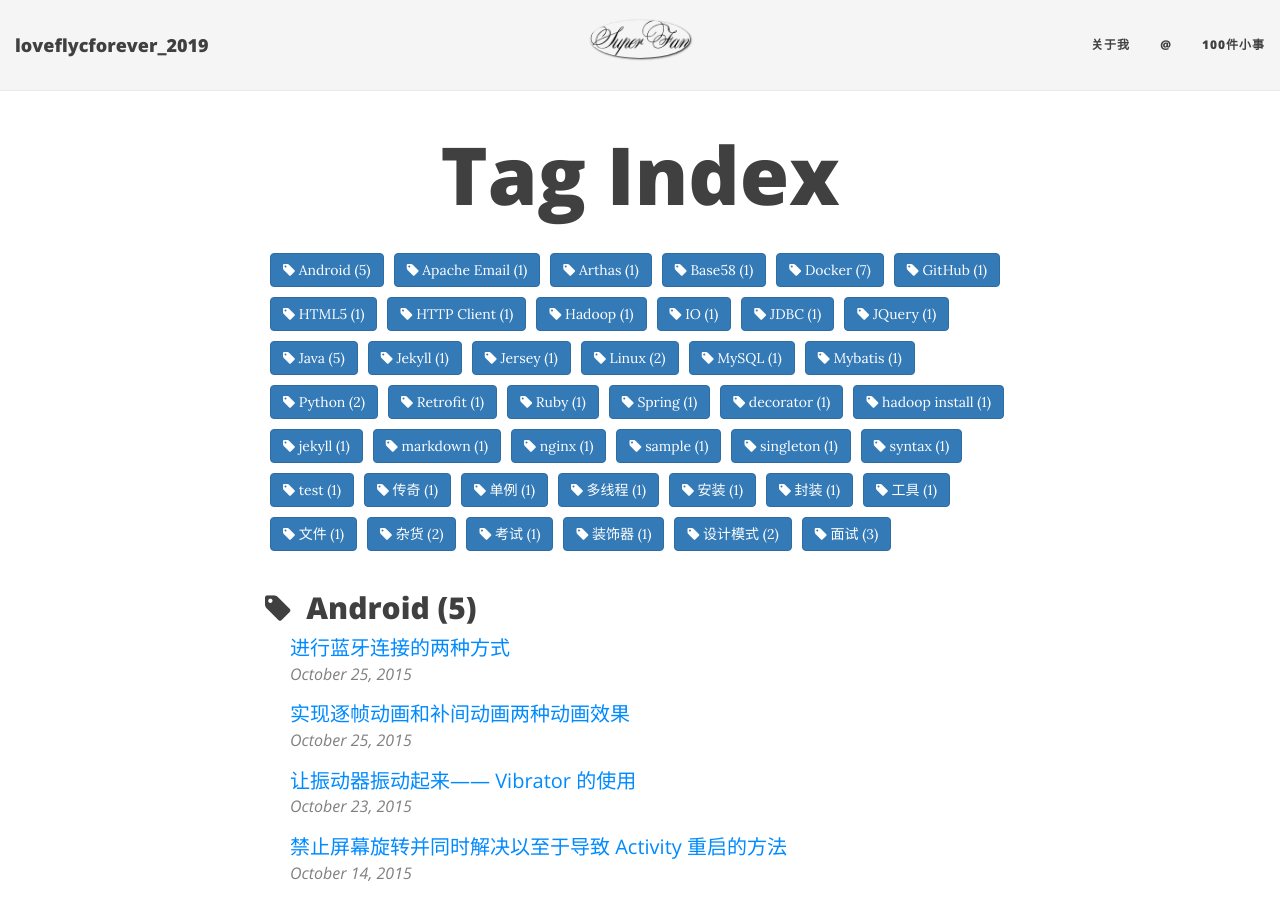
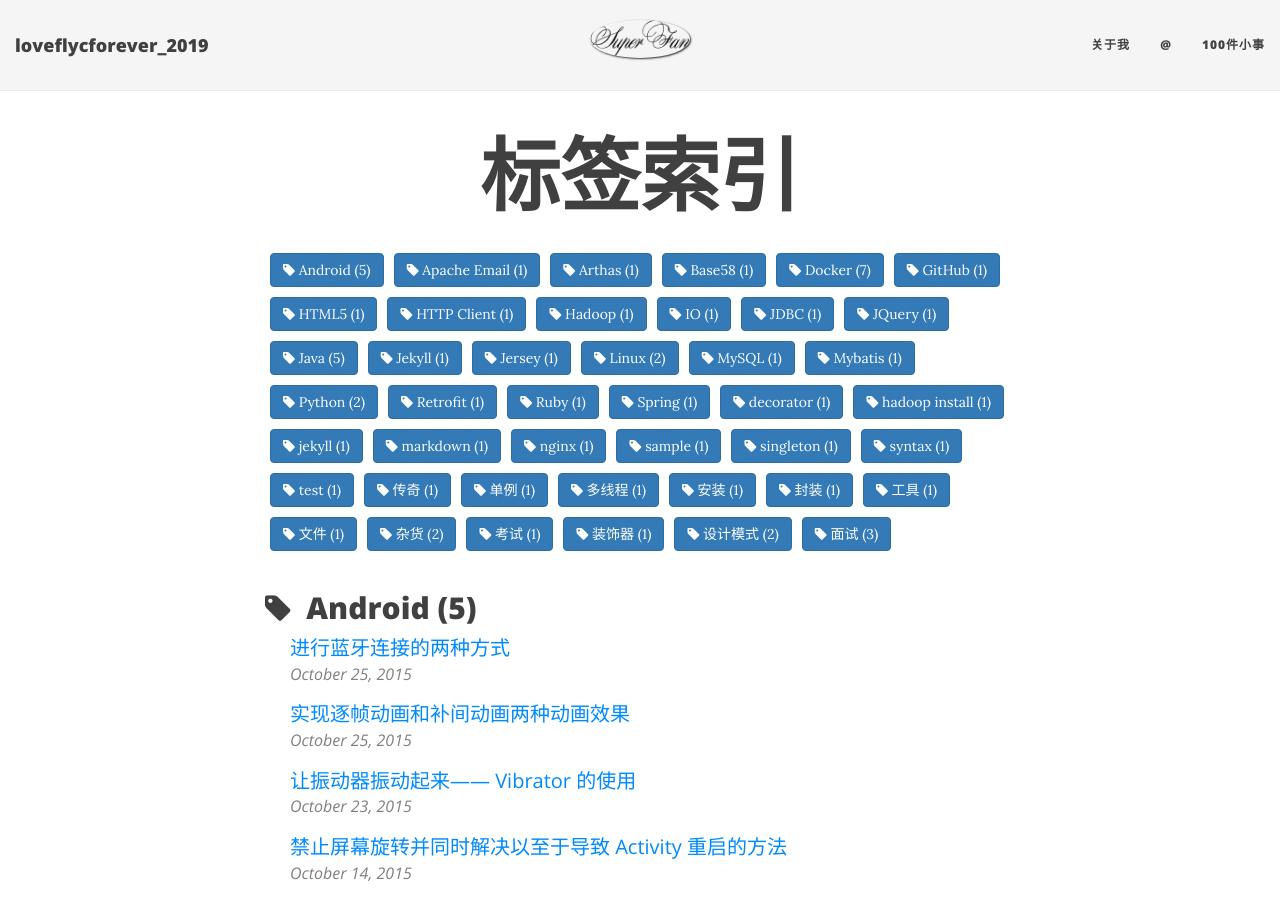
Before and after one commit to loveflycforever/loveflycforever.github.io, a Jekyll site: the page built from tags.html, in a window 1280 px wide and 900 px high. Built offline with Jekyll 4.4.1, drawn with Linux system fonts in a browser that asks for light colours; nearby versions of some CDN libraries.

Commit message:
update: tags

```diff
--- a/_config.yml
+++ b/_config.yml
@@ -24,7 +24,7 @@ navbar-links:
 #  Resources:
 #    - Beautiful Jekyll: "http://deanattali.com/beautiful-jekyll/"
 #    - Learn markdown: "http://www.markdowntutorial.com/"
-  '@': "https://loveflycforever.github.io"
+  '@': "https://loveflycforever.github.io/tags/"
   100件小事: "100_cases"
 
 # Image to show in the navigation bar - image must be a square (width = height)
--- a/tags.html
+++ b/tags.html
@@ -1,6 +1,6 @@
 ---
 layout: page
-title: 'Tag Index'
+title: '标签索引'
 ---
 
 {%- capture site_tags -%}
```
